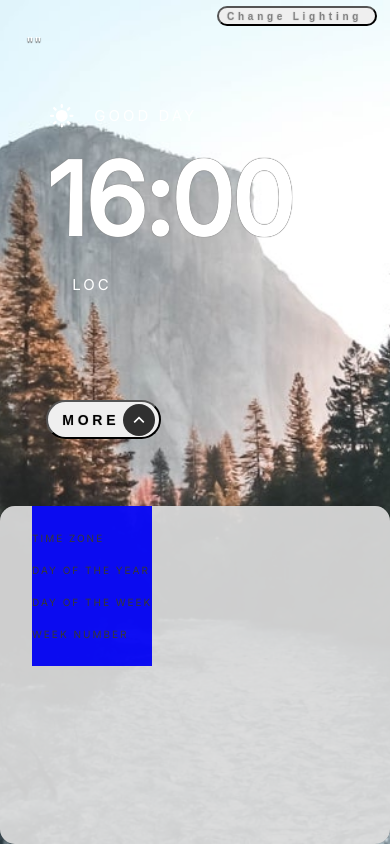
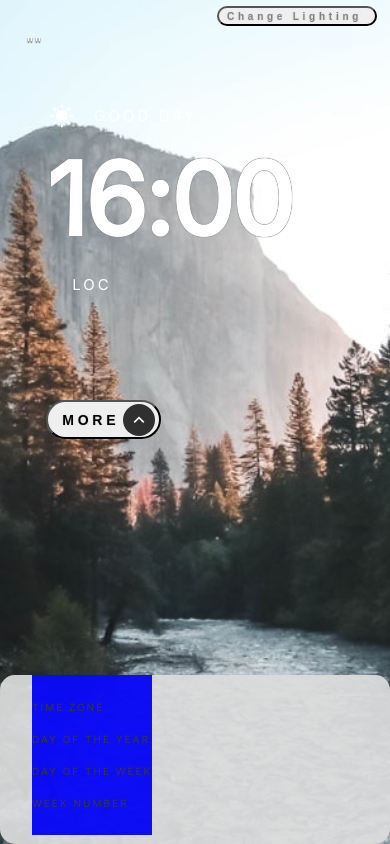
Before and after one commit to marfff/IP-International-clock-calender, a React (Create React App) app: page / in a window 390 px wide. Both pictures are taken after a click on the button "MORE". Built offline with nearby package versions, Linux system fonts and the light colour scheme; no server answers.

Commit message:
test2/iphone screen size
test2/iphone screen size

```diff
--- a/src/App.css
+++ b/src/App.css
@@ -36,7 +36,7 @@
 	width: 100%;
 	border-radius: 15px;
 	opacity: 0.9;
-	height: 40%;
+	height: 20%;
 }
 
 .lessinner {
```
